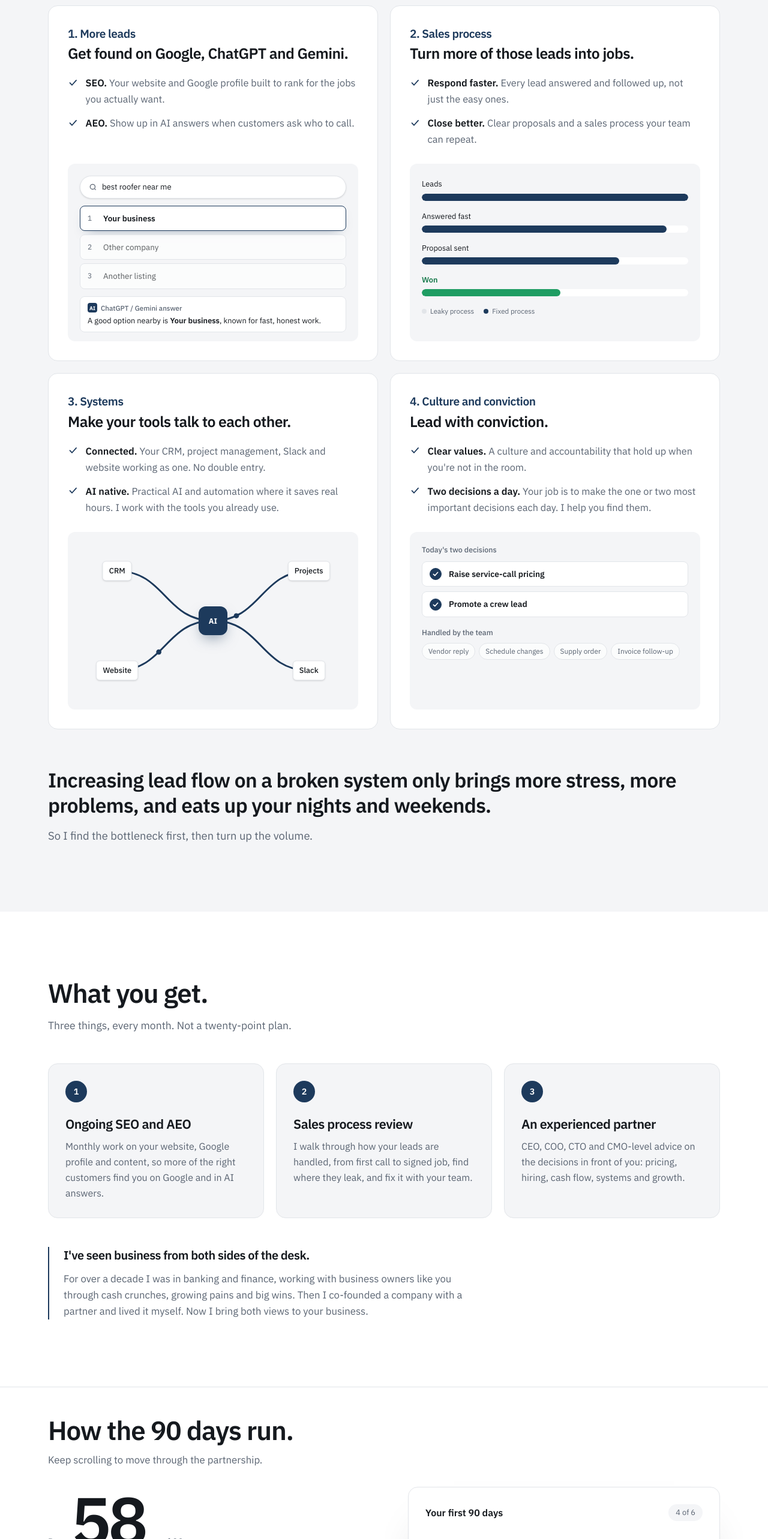
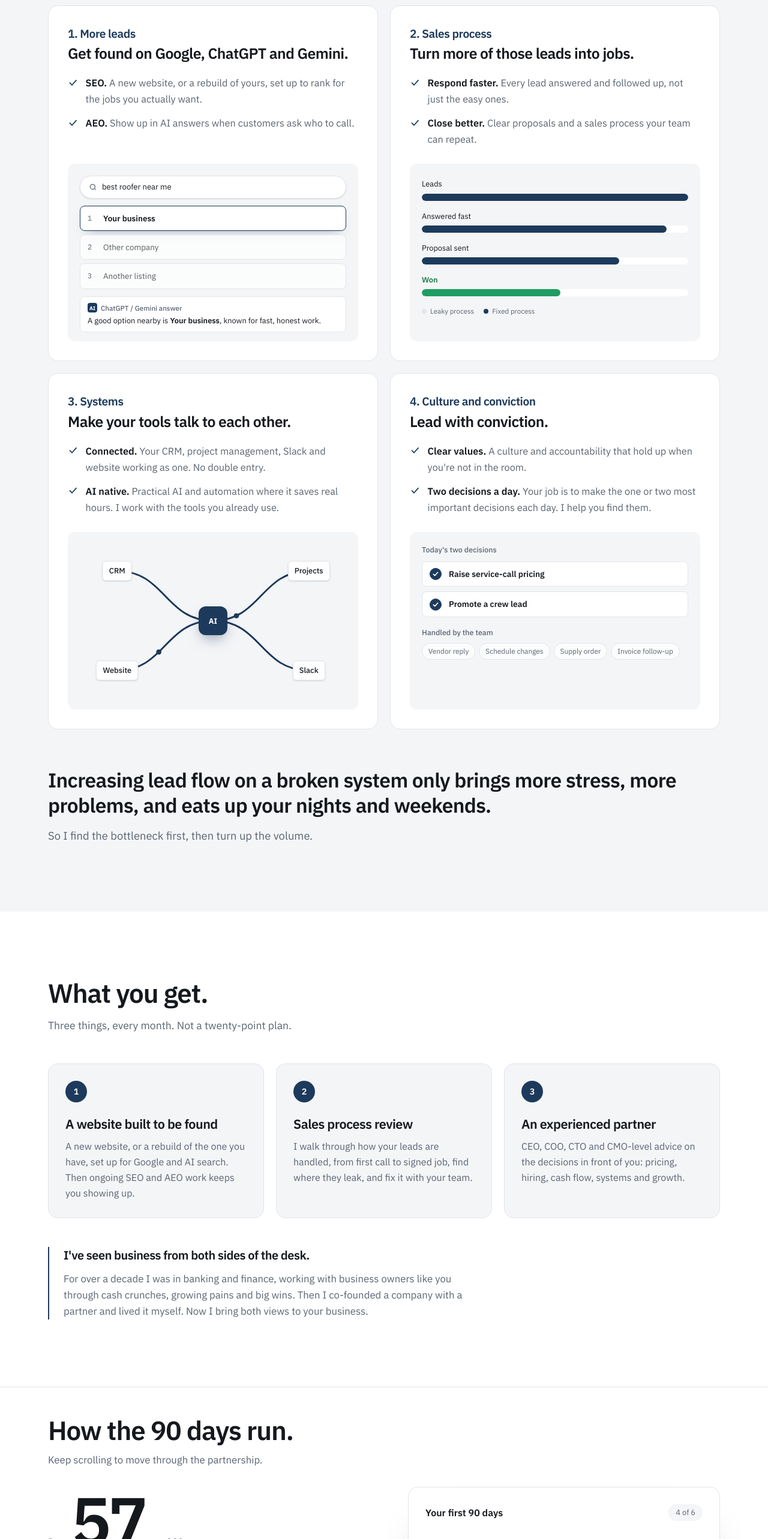
Before and after one commit to Vestis-Clients/choosevestis, a Next.js app: page / in a window 1280 px wide. Shown: the part 1540-4106 px from the top of the page at 60% size. Built offline with nearby package versions, Linux system fonts and the light colour scheme.

Commit message:
Website build/rebuild in What you get, SEO card and pricing; optional ads line
Co-Authored-By: Claude Opus 5.5 <noreply@anthropic.com>
Claude-Session: https://claude.ai/code/session_01MfRQ59hk5ZxqJNnaKXntZZ

```diff
--- a/src/app/page.tsx
+++ b/src/app/page.tsx
@@ -21,6 +21,7 @@ function Mark({ className = "h-8 w-8" }: { className?: string }) {
 const TRADES = ["Roofing", "HVAC", "Plumbing", "Electrical", "Remodeling", "Landscaping", "Concrete", "Painting", "Fencing", "Pest control"];
 
 const included: [string, string][] = [
+  ["Website build or rebuild", "A new site, or a rebuild of yours, set up for Google and AI search"],
   ["Ongoing SEO and AEO", "Monthly work on your website, Google profile, and AI visibility"],
   ["Sales process review", "Find where leads leak, then fix it with your team"],
   ["Owner working sessions", "Four 30-minute sessions a month, plus support between calls"],
@@ -29,8 +30,8 @@ const included: [string, string][] = [
 
 const GET = [
   {
-    title: "Ongoing SEO and AEO",
-    body: "Monthly work on your website, Google profile and content, so more of the right customers find you on Google and in AI answers.",
+    title: "A website built to be found",
+    body: "A new website, or a rebuild of the one you have, set up for Google and AI search. Then ongoing SEO and AEO work keeps you showing up.",
   },
   {
     title: "Sales process review",
@@ -243,7 +244,7 @@ export default function Home() {
                   ))}
                 </ul>
                 <div className="border-t border-line bg-mist px-7 py-5 text-[0.9rem] leading-relaxed text-slate sm:px-9">
-                  Not included: software, ad spend, major builds, and specialist services. These require your approval first.
+                  Optional: Google Local Services, Google Ads and social media ads. You pay the ad budget directly; management is quoted separately. Software and specialist services need your approval first.
                 </div>
                 <div className="px-7 py-6 sm:px-9">
                   <a href="#contact" className="block rounded-full bg-navy px-6 py-3.5 text-center font-medium text-white hover:bg-navy-dark">
--- a/src/components/Levers.tsx
+++ b/src/components/Levers.tsx
@@ -213,7 +213,7 @@ const CARDS = [
     name: "More leads",
     title: "Get found on Google, ChatGPT and Gemini.",
     points: [
-      ["SEO.", "Your website and Google profile built to rank for the jobs you actually want."],
+      ["SEO.", "A new website, or a rebuild of yours, set up to rank for the jobs you actually want."],
       ["AEO.", "Show up in AI answers when customers ask who to call."],
     ],
     Art: SearchRank,
```
